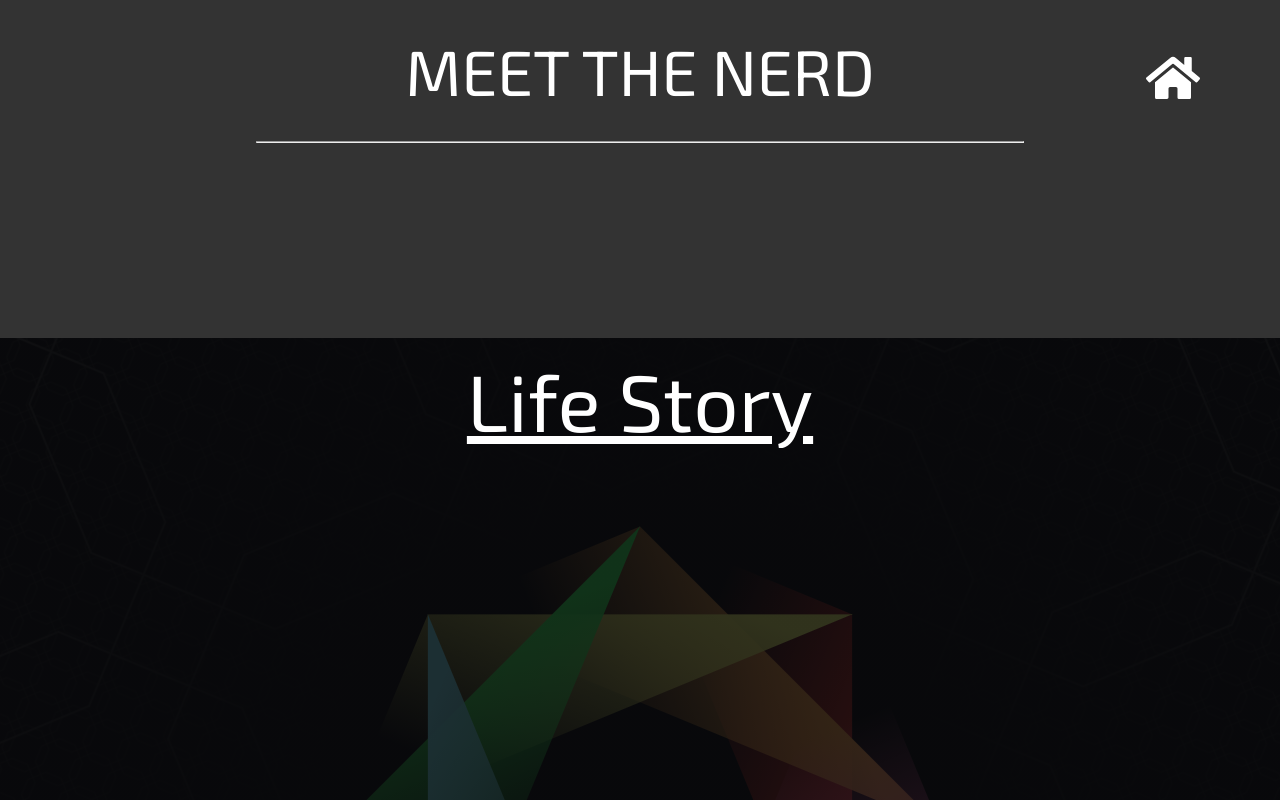
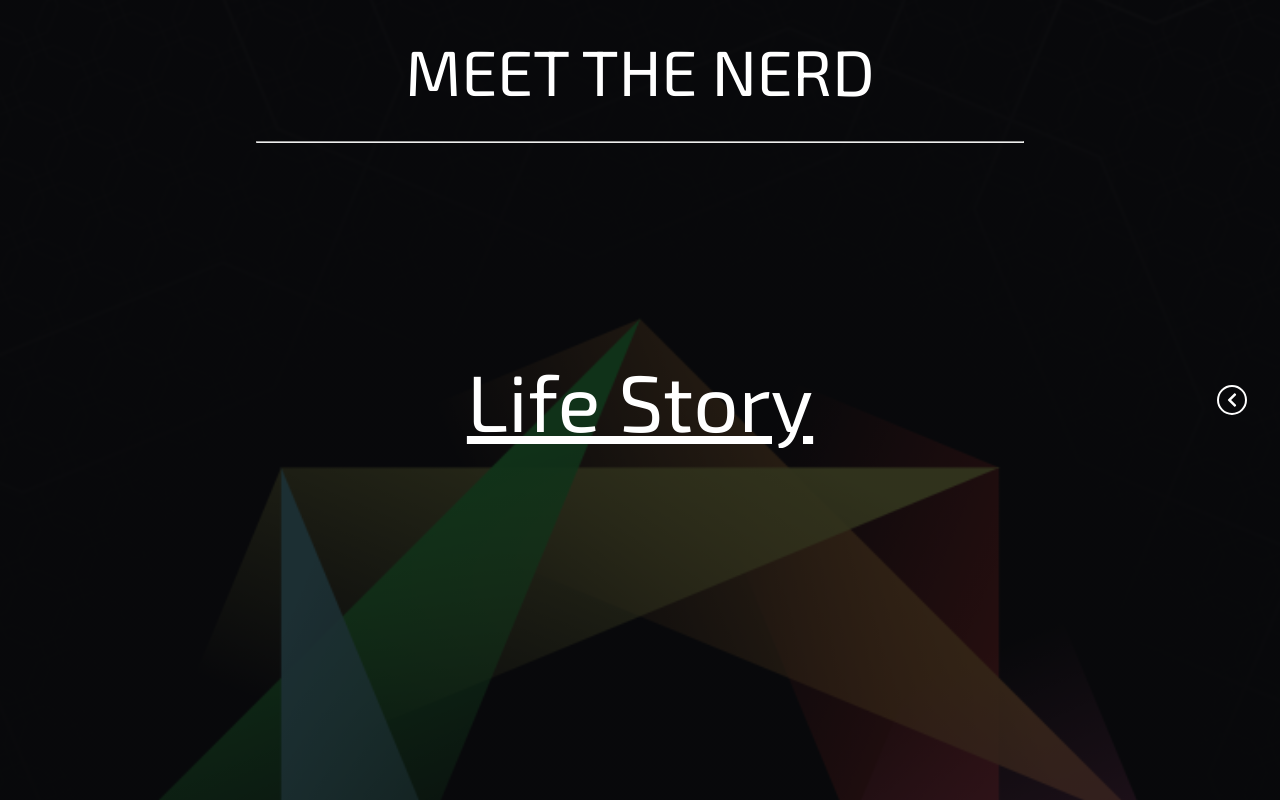
Before and after one commit to czhangy/CZhangy.io, a Vue app: page /about in a window 1280 px wide. Shown: the top 800 px of the page. Built offline with nearby package versions, Linux system fonts and the light colour scheme.

Commit message:
Modal added

```diff
--- a/src/App.vue
+++ b/src/App.vue
@@ -1,14 +1,15 @@
 <template>
-  <router-link to="/" class="home-button">
-    <i class="fa fa-home" aria-hidden="true"></i>
-  </router-link>
+  <NavModal />
   <router-view />
 </template>
 
 <script>
+import NavModal from "./components/NavModal";
 export default {
   name: "App",
-  components: {},
+  components: {
+    NavModal,
+  },
 };
 </script>
 
@@ -31,20 +32,25 @@ export default {
   outline: none;
 }
 
-.home-button {
-  font-size: 3rem;
-  color: white;
-  // Place in top corner
-  position: fixed;
-  top: 3rem;
-  right: 5rem;
-  z-index: 999;
+// Clean up bounce on mobile
+html {
+  background-color: black;
+}
 
-  &:hover {
-    color: gray;
-    transform: scale(1.1);
-  }
-}
+// .home-button {
+//   font-size: 3rem;
+//   color: white;
+//   // Place in top corner
+//   position: fixed;
+//   top: 3rem;
+//   right: 5rem;
+//   z-index: 999;
+
+//   &:hover {
+//     color: gray;
+//     transform: scale(1.1);
+//   }
+// }
 
 @media screen and (max-width: 900px) {
   .home-button {
--- a/src/components/About/ImageSlider.vue
+++ b/src/components/About/ImageSlider.vue
@@ -121,6 +121,7 @@ export default {
     .overlay {
       .content {
         font-size: 0.9rem;
+        line-height: 1.6;
       }
     }
   }
--- /dev/null
+++ b/src/components/NavModal.vue
@@ -0,0 +1,110 @@
+<template>
+  <div class="nav-modal">
+    <div class="modal-button" @click="openModal">
+      <i class="fas fa-chevron-left"></i>
+    </div>
+    <div class="modal" @click="closeModal">
+      <router-link to="/" class="home-button">
+        <i class="fas fa-home"></i>
+      </router-link>
+    </div>
+  </div>
+</template>
+
+<script>
+export default {
+  name: "NavModal",
+  data() {
+    return {
+      open: false,
+    };
+  },
+  methods: {
+    openModal() {
+      this.open = true;
+      document.getElementsByClassName("nav-modal")[0].style.width =
+        window.innerWidth + "px";
+      document.getElementsByClassName("nav-modal")[0].style.background =
+        "rgba(0,0,0,0.7)";
+      document.getElementsByClassName("modal-button")[0].style.display = "none";
+      document.getElementsByClassName("modal")[0].style.width = "100%";
+      document.getElementsByClassName("home-button")[0].style.display = "block";
+    },
+    closeModal() {
+      this.open = false;
+      document.getElementsByClassName("nav-modal")[0].style.width = "6rem";
+      document.getElementsByClassName("nav-modal")[0].style.background =
+        "transparent";
+      document.getElementsByClassName("modal-button")[0].style.display = "flex";
+      document.getElementsByClassName("modal")[0].style.width = 0;
+      document.getElementsByClassName("home-button")[0].style.display = "none";
+    },
+  },
+};
+</script>
+
+<style lang="scss" scoped>
+.nav-modal {
+  // Position modal
+  position: fixed;
+  top: 0;
+  right: 0;
+  // Sizing
+  height: 100%;
+  width: 6rem;
+  // Overlay
+  z-index: 900;
+  // Position elements
+  display: flex;
+  justify-content: center;
+  align-items: center;
+  // Add transition
+  transition: all 0.3s ease;
+
+  .modal-button {
+    // Get button area
+    border: 2px solid white;
+    border-radius: 100%;
+    height: 30px;
+    width: 30px;
+    // Position elements
+    display: flex;
+    justify-content: center;
+    align-items: center;
+    // Style arrow
+    color: white;
+    font-size: 1rem;
+    // Make button disappear
+    transition: all 0.1s ease;
+    // Cursor
+    cursor: pointer;
+  }
+  .modal {
+    // Sizing
+    height: 100%;
+    width: 0;
+    // Position elements
+    display: flex;
+    justify-content: center;
+    align-items: center;
+
+    .home-button {
+      // Default to hidden
+      display: none;
+      // Style icon
+      color: white;
+      font-size: 10rem;
+      // Overlay
+      z-index: 999;
+      // Cursor
+      cursor: pointer;
+
+      &:hover {
+        transform: scale(1.1);
+        color: gray;
+        transition: all 0.2s ease;
+      }
+    }
+  }
+}
+</style>
--- a/src/views/About.vue
+++ b/src/views/About.vue
@@ -51,12 +51,11 @@ export default {
   background-position: center;
   background-attachment: fixed;
   background-repeat: no-repeat;
+  background-size: cover;
   // Typography
   color: white;
   // Prevent highlighting
   user-select: none;
-  // Prevent bounce
-  overflow: hidden;
 
   .title {
     // Spacing
@@ -93,7 +92,7 @@ export default {
 @media screen and (max-width: 900px) {
   .about {
     .text {
-      margin: 2rem 5rem;
+      width: 95%;
       padding: 0 3rem;
 
       .slide {
@@ -110,7 +109,6 @@ export default {
     }
 
     .text {
-      margin: 2rem 2.5rem;
 
       .slide {
         margin: 1rem 0;
@@ -118,4 +116,11 @@ export default {
     }
   }
 }
+
+// Workaround for background attachment on mobile
+@media (hover: none) {
+  .about {
+    background-attachment: initial;
+  }
+}
 </style>
--- a/src/views/Home.vue
+++ b/src/views/Home.vue
@@ -66,8 +66,6 @@ export default {
   justify-content: center;
   // Prevent highlighting
   user-select: none;
-  // Prevent bounce on mobile
-  overflow: hidden;
 
   .text {
     // Position elements
```
